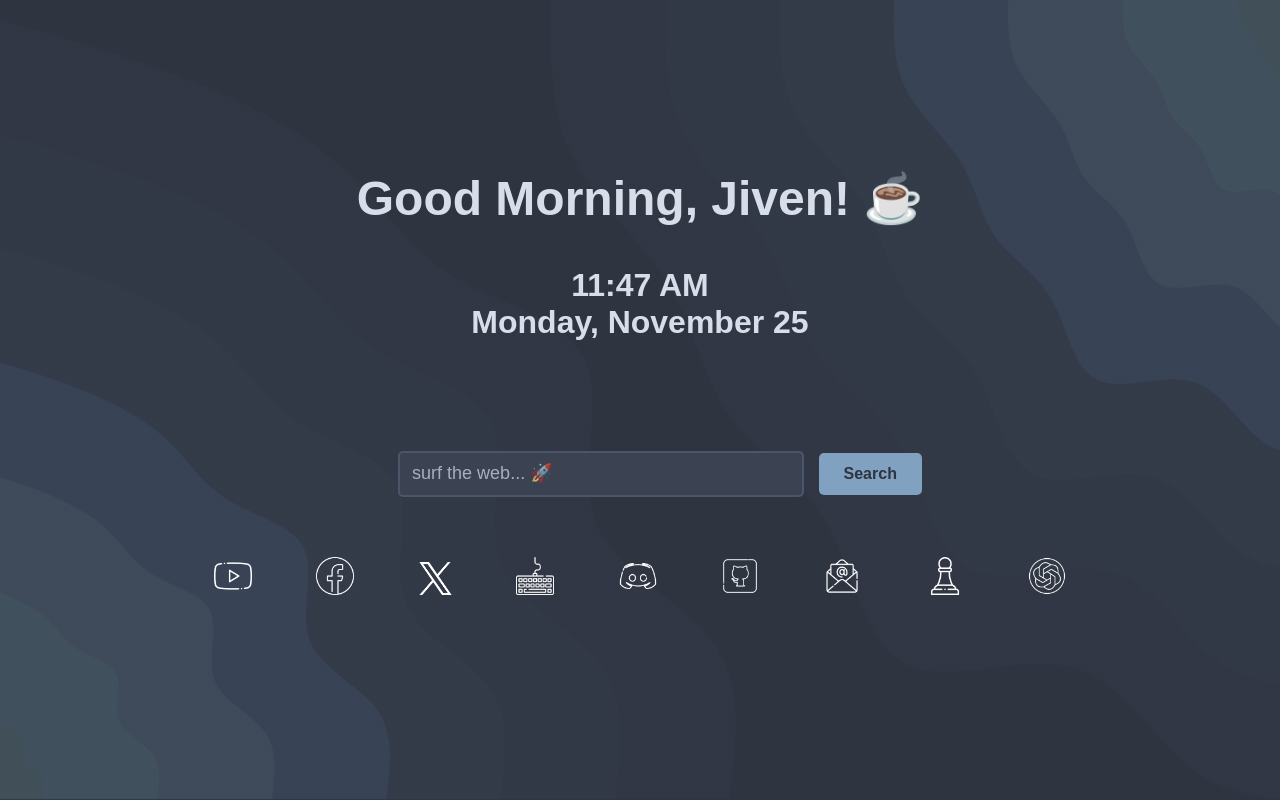
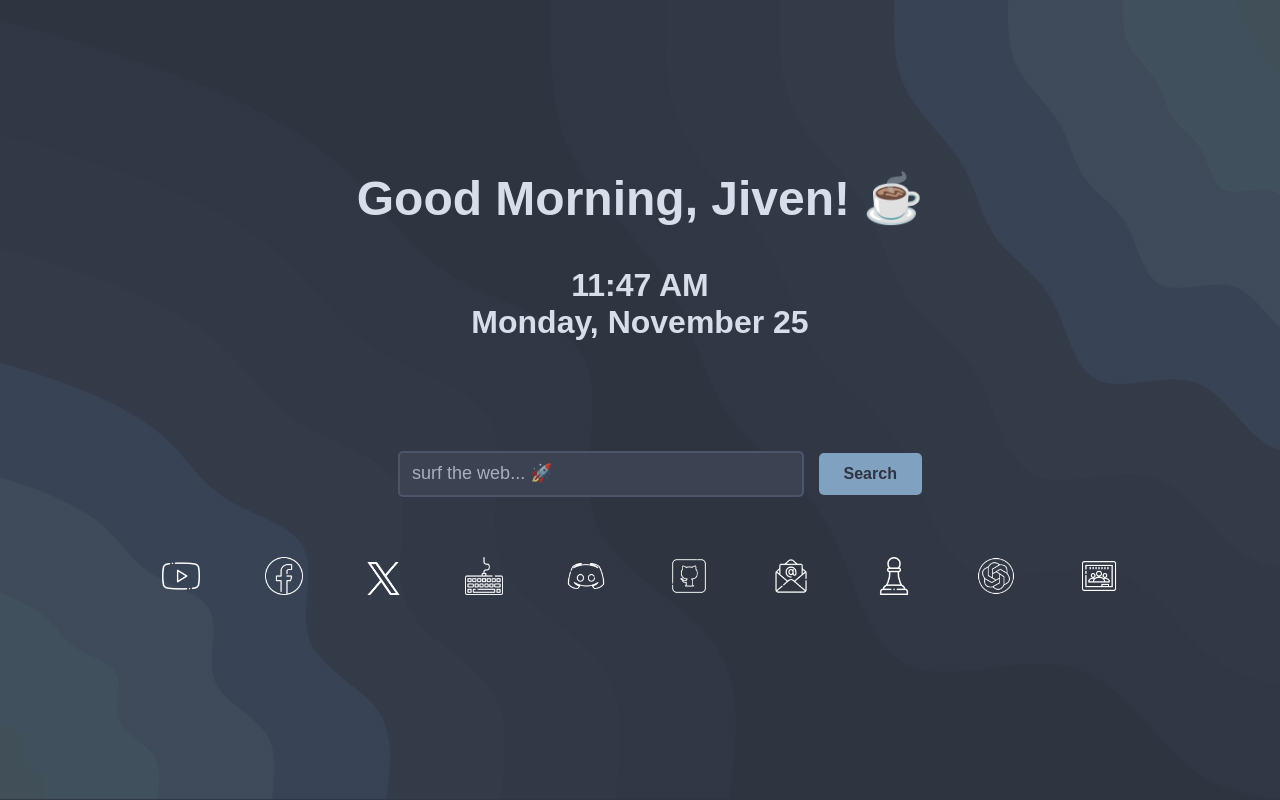
Before and after one commit to JivenTimsina/nord-homepage, a plain HTML site: page index.html in a window 1280 px wide. Drawn offline with Linux system fonts and the light colour scheme.

Commit message:
add google-classroom

```diff
--- a/index.html
+++ b/index.html
@@ -46,6 +46,9 @@
       <a href="https://chat.openai.com" target="_blank" title="ChatGPT">
         <img src="assets/icons/chatgpt.png" alt="ChatGPT">
       </a>
+      <a href="https://classroom.google.com/">
+        <img src="assets/icons/google-classroom.png" alt="google-classroom">
+      </a>
     </div>
   </div>
   <script src="script.js"></script>
```
Also changed, not shown: assets/icons/google-classroom.png (added).
